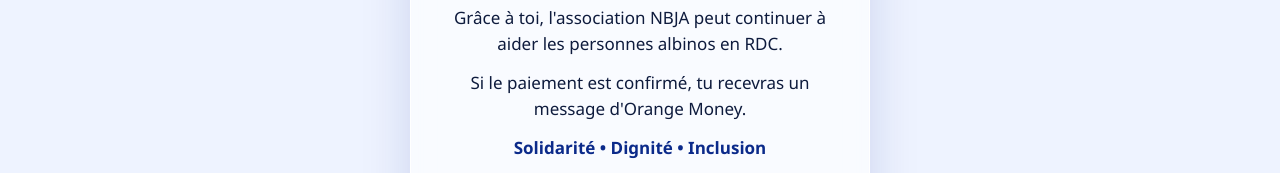
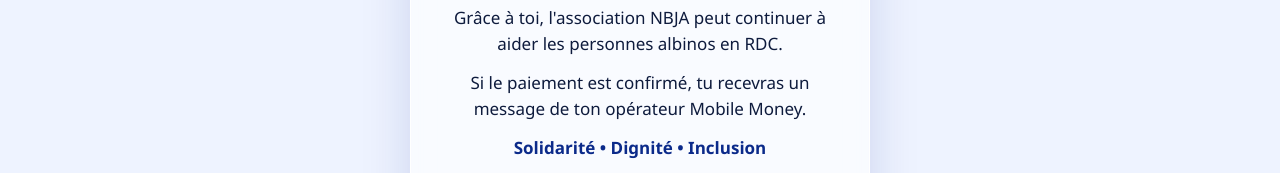
Before and after one commit to tekaanita/anbja-site, a plain HTML site: page merci.html in a window 1280 px wide. Shown: the part 338-511 px from the top of the page. Drawn offline with Linux system fonts and the light colour scheme.

Commit message:
Update payment confirmation message in merci.html

```diff
--- a/merci.html
+++ b/merci.html
@@ -29,7 +29,7 @@
   <div class="coeur" aria-hidden="true">💙</div>
   <h1>Merci pour ton don</h1>
   <p>Grâce à toi, l'association NBJA peut continuer à aider les personnes albinos en RDC.</p>
-  <p>Si le paiement est confirmé, tu recevras un message d'Orange Money.</p>
+  <p>Si le paiement est confirmé, tu recevras un message de ton opérateur Mobile Money.</p>
   <p class="devise">Solidarité • Dignité • Inclusion</p>
   <a class="bouton" href="/">Retour au site</a>
 </main>
```
